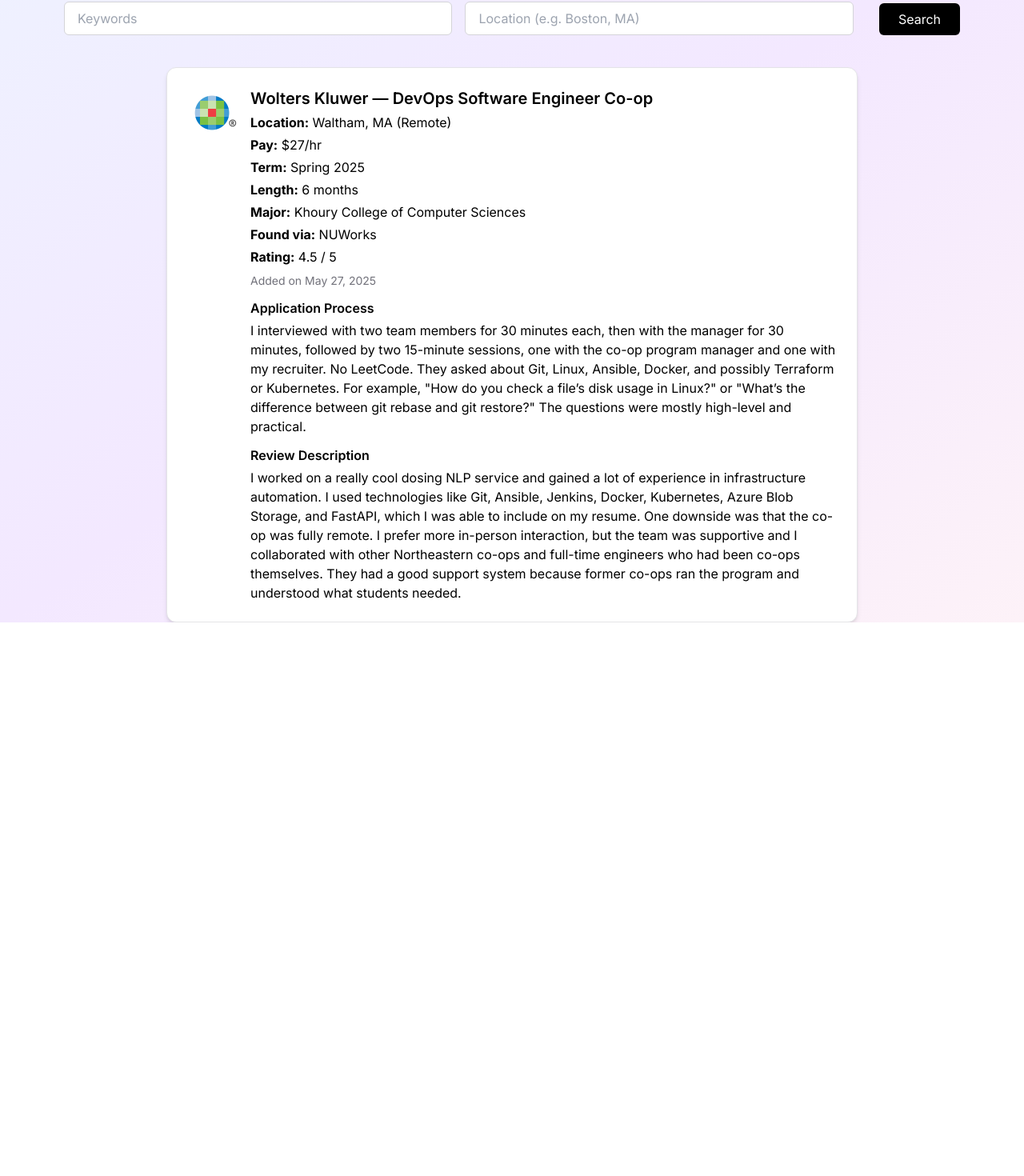
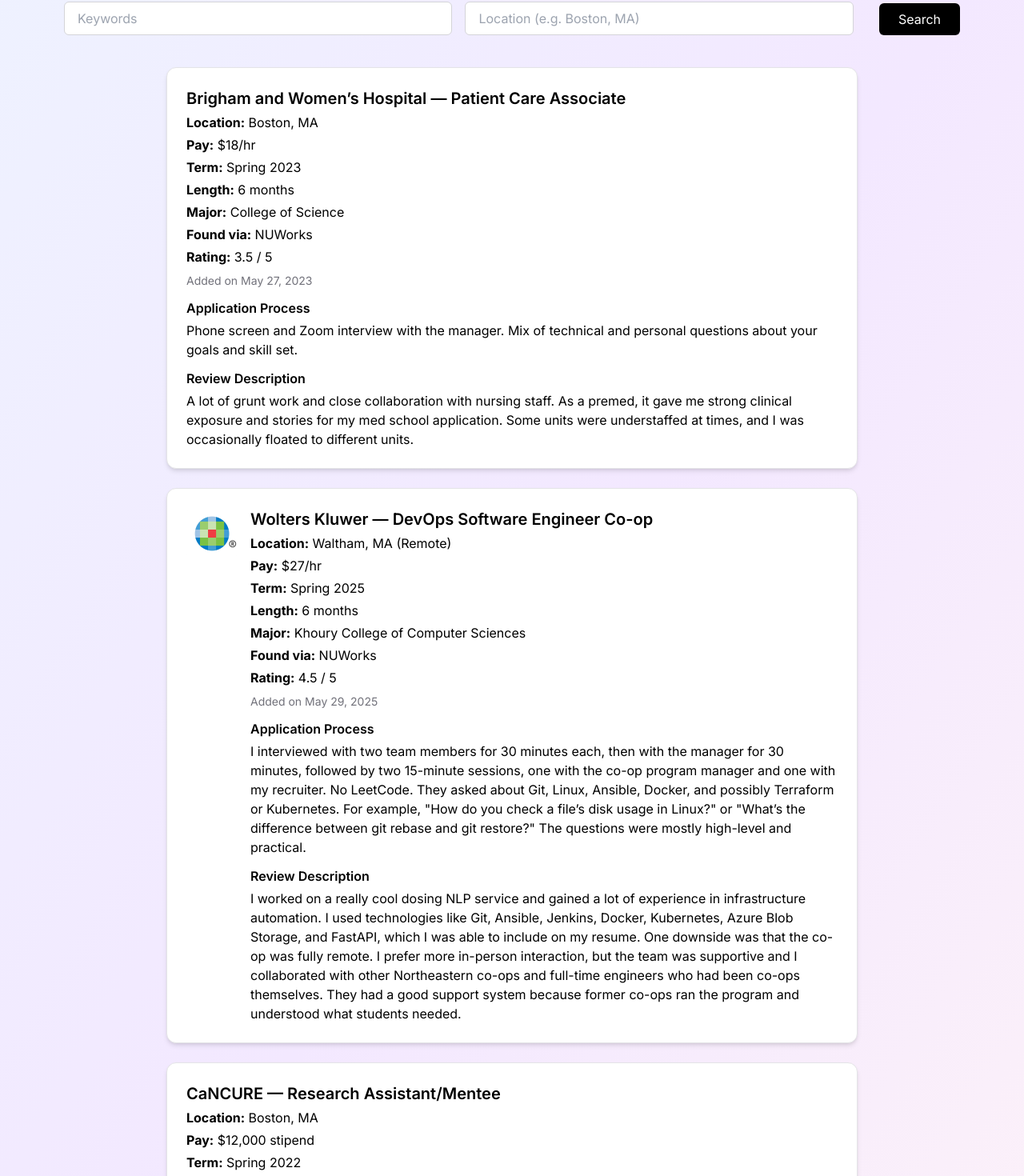
Before and after one commit to nnwetzel/hiredhuskies-fyi, a Next.js app: page /reviews in a window 1280 px wide. Shown: the part 132-1602 px from the top of the page at 80% size. Before the commit the page ends 910 px from the top, so only its background shows below. Built offline with nearby package versions, Linux system fonts and the light colour scheme.

Commit message:
Add co-ops

```diff
--- a/app/reviews/ReviewsPageContent.tsx
+++ b/app/reviews/ReviewsPageContent.tsx
@@ -7,6 +7,21 @@
 import Header from '@/app/components/Header';
 
 const mockReviews = [
+  {
+    company: 'Brigham and Women’s Hospital',
+    logo: '', // Add path to logo if available
+    position: 'Patient Care Associate',
+    location: 'Boston, MA',
+    pay: '$18/hr',
+    term: 'Spring 2023',
+    length: '6 months',
+    major: 'College of Science',
+    rating: '3.5 / 5',
+    source: 'NUWorks',
+    interview: `Phone screen and Zoom interview with the manager. Mix of technical and personal questions about your goals and skill set.`,
+    description: `A lot of grunt work and close collaboration with nursing staff. As a premed, it gave me strong clinical exposure and stories for my med school application. Some units were understaffed at times, and I was occasionally floated to different units.`,
+    date: '2023-05-27',
+  },
   {
     company: 'Wolters Kluwer',
     logo: '/logos/wk.png',
@@ -20,8 +35,23 @@
     source: 'NUWorks',
     interview: `I interviewed with two team members for 30 minutes each, then with the manager for 30 minutes, followed by two 15-minute sessions, one with the co-op program manager and one with my recruiter. No LeetCode. They asked about Git, Linux, Ansible, Docker, and possibly Terraform or Kubernetes. For example, "How do you check a file’s disk usage in Linux?" or "What’s the difference between git rebase and git restore?" The questions were mostly high-level and practical.`,
     description: `I worked on a really cool dosing NLP service and gained a lot of experience in infrastructure automation. I used technologies like Git, Ansible, Jenkins, Docker, Kubernetes, Azure Blob Storage, and FastAPI, which I was able to include on my resume. One downside was that the co-op was fully remote. I prefer more in-person interaction, but the team was supportive and I collaborated with other Northeastern co-ops and full-time engineers who had been co-ops themselves. They had a good support system because former co-ops ran the program and understood what students needed.`,
-      date: '2025-05-27',
+    date: '2025-05-29',
   },
+  {
+    company: 'CaNCURE',
+    logo: '', // Add path to logo if available
+    position: 'Research Assistant/Mentee',
+    location: 'Boston, MA',
+    pay: '$12,000 stipend',
+    term: 'Spring 2022',
+    length: '6 months',
+    major: 'College of Science',
+    rating: '3 / 5',
+    source: 'NUWorks',
+    interview: `One interview to get accepted into the program. After that, you submit rankings of mentors you’d like to work with. They match you based on responses, then you meet with the mentor to confirm fit before the co-op begins.`,
+    description: `Got connected to strong mentors in prestigious institutions and worked on meaningful research. Great for pre-med students or those interested in academia and hospital-based research. You’re part of a cohort of 8 students for workshops, but will likely be the only undergrad in your lab, which can feel isolating. Flexible hours depending on the project. Good learning experience overall. Main downside is the stipend—it’s not much for 6 months.`,
+    date: '2022-05-29',
+  }
 ];
 
 export default function ReviewsPage() {
```
Lines whose indentation alone changed are shown as unchanged.
